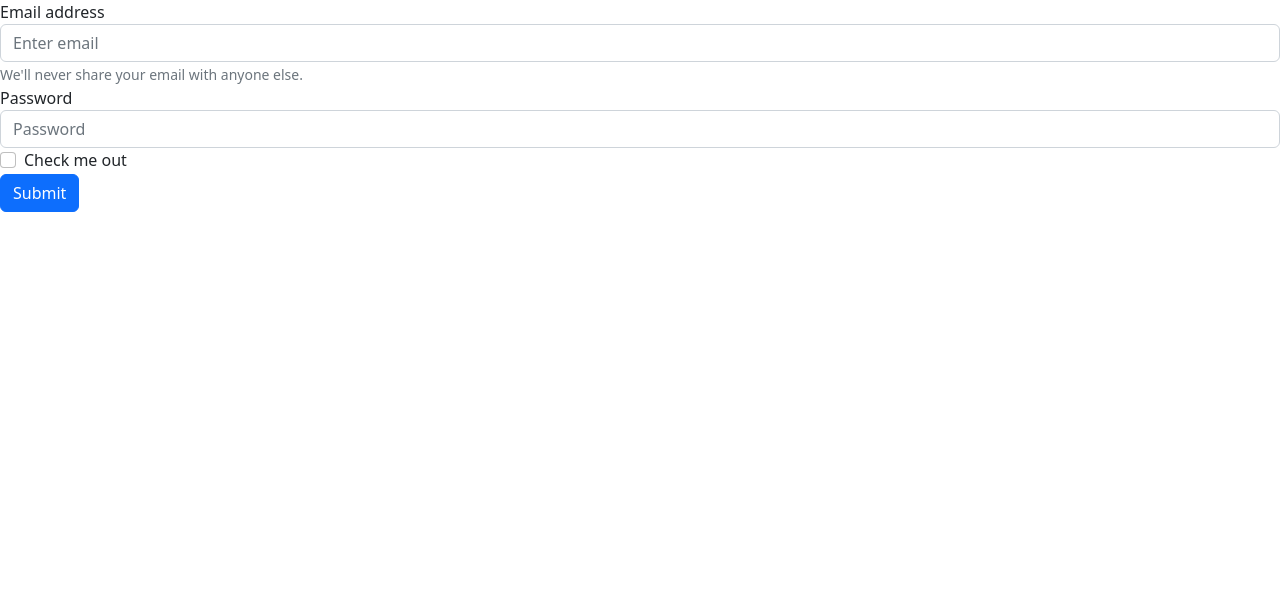
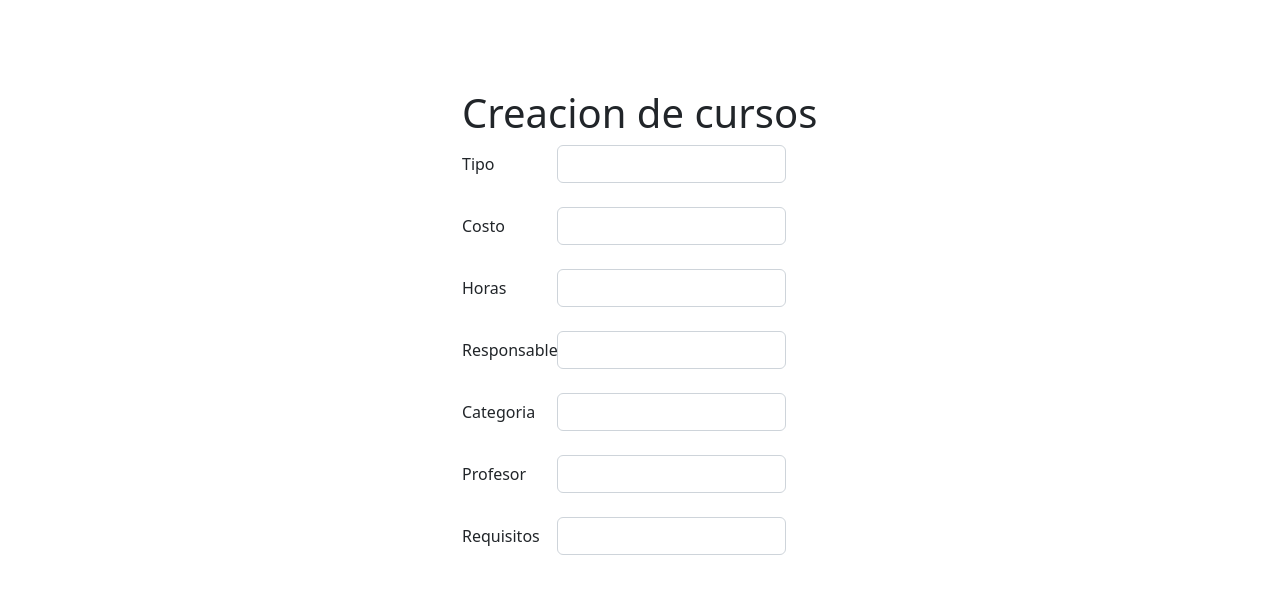
Before and after one commit to Exayfer12/cursosFISEI, an Angular app: page / in a window 1280 px wide. Shown: the top 594 px of the page. Built offline with nearby package versions, Linux system fonts and the light colour scheme.

Commit message:
create fields from form interface

```diff
--- a/src/app/app.component.html
+++ b/src/app/app.component.html
@@ -1,18 +1,12 @@
-<form>
-  <div class="form-group">
-    <label for="exampleInputEmail1">Email address</label>
-    <input type="email" class="form-control" id="exampleInputEmail1" aria-describedby="emailHelp" placeholder="Enter email">
-    <small id="emailHelp" class="form-text text-muted">We'll never share your email with anyone else.</small>
+<div class="container">
+  <div class="row">
+    <div class="col ">
+    </div>
+    <div class="col">
+      <div class="row">
+        <app-form></app-form></div>
+    </div>
+    <div class="col">
+    </div>
   </div>
-  <div class="form-group">
-    <label for="exampleInputPassword1">Password</label>
-    <input type="password" class="form-control" id="exampleInputPassword1" placeholder="Password">
-  </div>
-  <div class="form-group form-check">
-    <input type="checkbox" class="form-check-input" id="exampleCheck1">
-    <label class="form-check-label" for="exampleCheck1">Check me out</label>
-  </div>
-  <button type="submit" class="btn btn-primary">Submit</button>
-</form>
-
-<router-outlet></router-outlet>
+</div>
--- a/src/app/components/form/form.component.css
+++ b/src/app/components/form/form.component.css
@@ -0,0 +1,4 @@
+.formulario{
+    margin: auto;
+    margin-top: 25%;
+}
--- a/src/app/components/form/form.component.html
+++ b/src/app/components/form/form.component.html
@@ -1 +1,72 @@
-<p>form works!</p>
+<div class="formulario">
+    <h1>Creacion de cursos</h1>
+    <form>
+        <div class="form-group row">
+            <div class="col-sm-3">
+
+                <label class="col-sm-2 col-form-label">Tipo</label>
+            </div>
+          <div class="col-sm-8">
+            <input type="text" class="form-control" id="tipo" placeholder="">
+          </div>
+        </div>
+        <br>
+        <div class="form-group row">
+            <div class="col-sm-3">
+
+                <label  class="col-sm-2 col-form-label">Costo</label>
+            </div>
+          <div class="col-sm-8">
+            <input type="number" class="form-control" id="costo" placeholder="">
+          </div>
+        </div>
+        <br>
+        <div class="form-group row">
+            <div class="col-sm-3">
+
+                <label  class="col-sm-2 col-form-label">Horas</label>
+            </div>
+          <div class="col-sm-8">
+            <input type="number" class="form-control" id="horas" placeholder="">
+          </div>
+        </div>
+        <br>
+        <div class="form-group row">
+            <div class="col-sm-3">
+
+                <label  class="col-sm-2 col-form-label">Responsable</label>
+            </div>
+          <div class="col-sm-8">
+            <input type="text" class="form-control" id="resp" placeholder="">
+          </div>
+        </div>
+        <br>
+        <div class="form-group row">
+            <div class="col-sm-3">
+
+                <label  class="col-sm-2 col-form-label">Categoria</label>
+            </div>
+          <div class="col-sm-8">
+            <input type="text" class="form-control" id="cat" placeholder="">
+          </div>
+        </div>
+        <br>
+        <div class="form-group row">
+            <div class="col-sm-3">
+                <label  class="col-sm-2 col-form-label">Profesor</label>
+            </div>
+          <div class="col-sm-8">
+            <input type="text" class="form-control" id="prof" placeholder="">
+          </div>
+        </div>
+        <br>
+        <div class="form-group row">
+            <div class="col-sm-3">
+                <label  class="col-sm-2 col-form-label">Requisitos</label>
+            </div>
+          <div class="col-sm-8">
+            <input type="text" class="form-control" id="req" placeholder="">
+          </div>
+        </div>
+      </form>
+</div>
```
